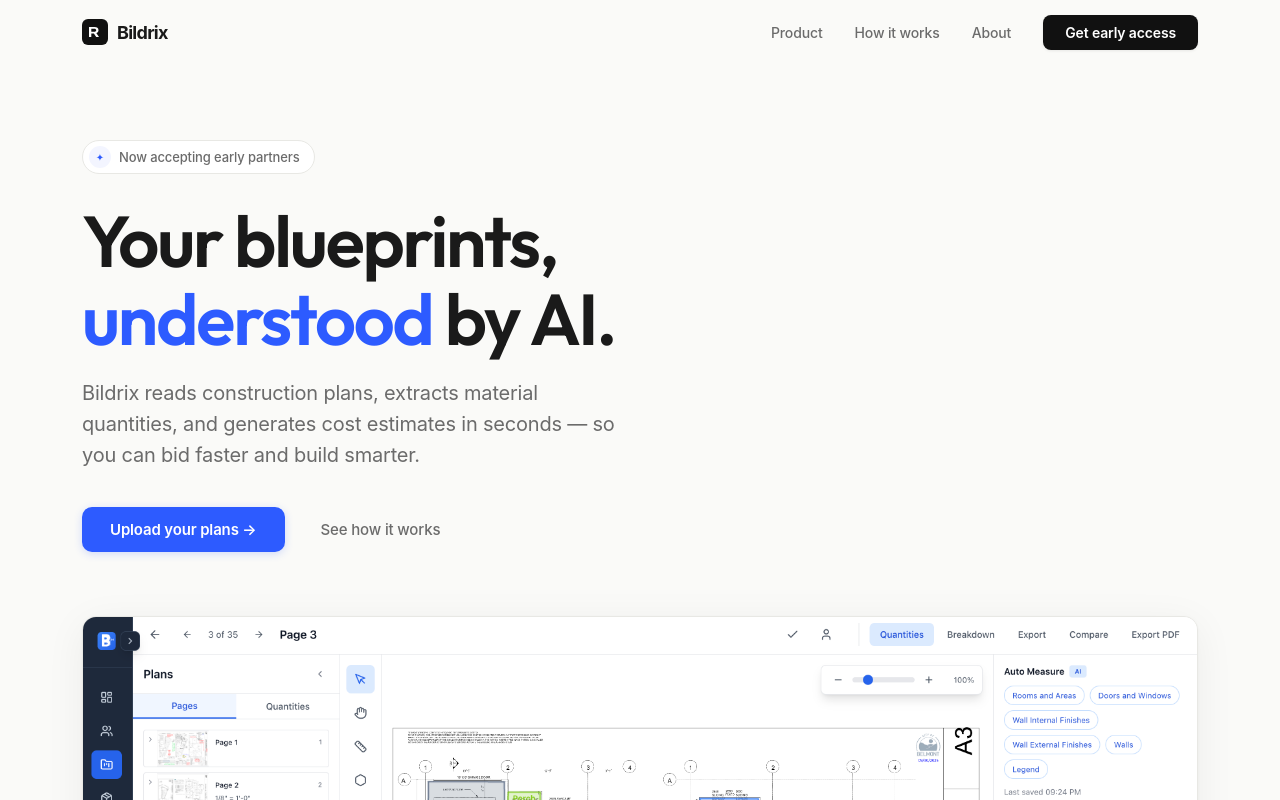
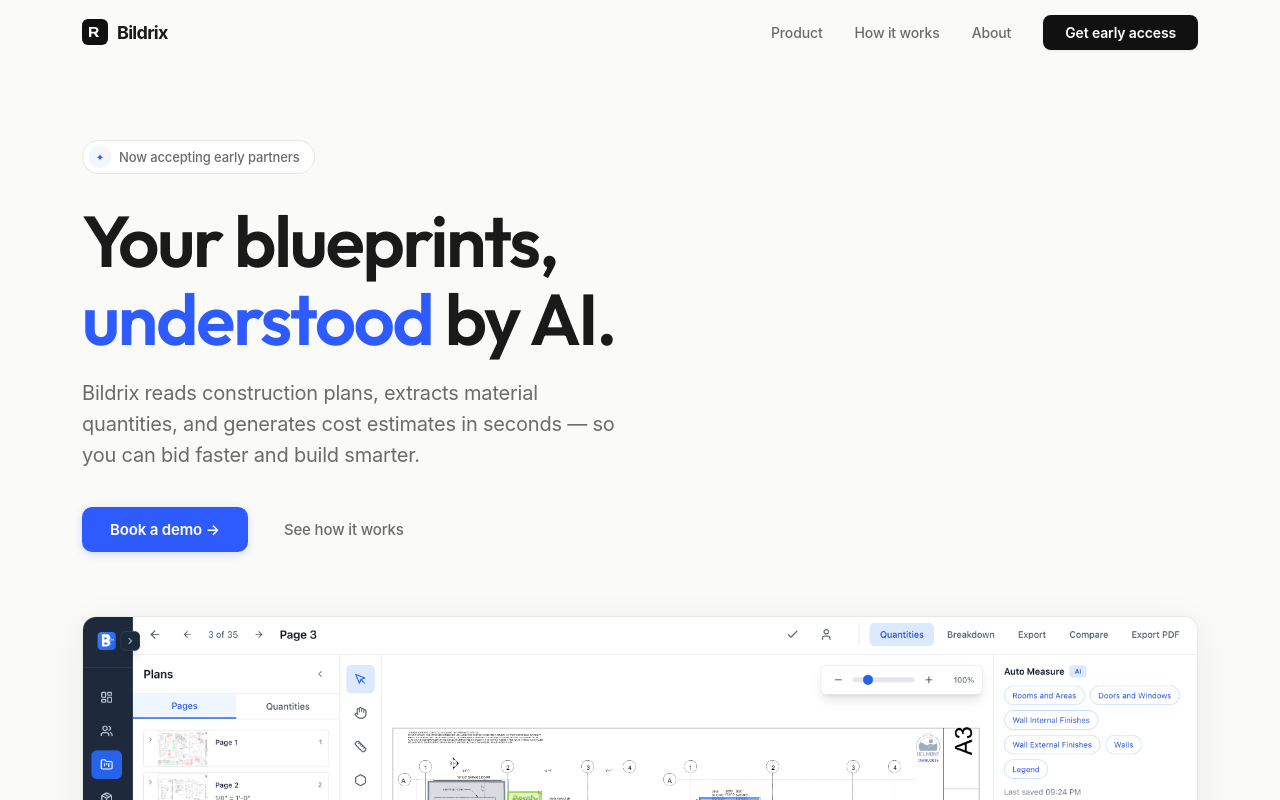
Before and after one commit to Umair/bildrix-landingpage, a React (Vite) app: page / in a window 1280 px wide. Shown: the top 800 px of the page. Built offline with nearby package versions, Linux system fonts and the light colour scheme; a web font is replaced by a local one.

Commit message:
minor changes

```diff
--- a/bildrix.jsx
+++ b/bildrix.jsx
@@ -110,7 +110,7 @@
               onMouseLeave={e => e.target.style.color = C.muted}
             >{t}</a>
           ))}
-          <a href="#cta" style={{
+          <a href="https://calendly.com/umairjz/30min" target="_blank" rel="noopener noreferrer" style={{
             textDecoration: "none", fontFamily: FONT,
             fontSize: 14, fontWeight: 600, letterSpacing: "-0.01em",
             color: "#fff", background: C.dark,
@@ -189,7 +189,7 @@
         transition: "all 0.7s cubic-bezier(.22,1,.36,1) 0.24s",
         display: "flex", gap: 12, marginTop: 36, flexWrap: "wrap", alignItems: "center",
       }}>
-        <a href="#cta" style={{
+        <a href="https://calendly.com/umairjz/30min" target="_blank" rel="noopener noreferrer" style={{
           textDecoration: "none", fontFamily: FONT,
           fontSize: 15, fontWeight: 600, letterSpacing: "-0.01em",
           color: "#fff", background: C.accent,
@@ -201,7 +201,7 @@
           onMouseEnter={e => { e.target.style.background = C.accentHover; e.target.style.boxShadow = "0 4px 16px rgba(45,91,255,0.3)"; e.target.style.transform = "translateY(-1px)"; }}
           onMouseLeave={e => { e.target.style.background = C.accent; e.target.style.boxShadow = "0 2px 8px rgba(45,91,255,0.2)"; e.target.style.transform = "translateY(0)"; }}
         >
-          Upload your plans →
+          Book a demo →
         </a>
         <a href="#how-it-works" style={{
           textDecoration: "none", fontFamily: FONT,
@@ -684,7 +684,7 @@
           Upload your first blueprint and see what Bildrix finds. No credit card, no onboarding call.
         </p>
         <div style={{ display: "flex", gap: 12, justifyContent: "center", flexWrap: "wrap" }}>
-          <a href="#" style={{
+          <a href="https://calendly.com/umairjz/30min" target="_blank" rel="noopener noreferrer" style={{
             textDecoration: "none", fontFamily: FONT,
             fontSize: 15, fontWeight: 600, letterSpacing: "-0.01em",
             color: C.dark, background: "#fff",
@@ -694,19 +694,6 @@
           }}
             onMouseEnter={e => { e.target.style.background = "#F0F0F0"; e.target.style.transform = "translateY(-1px)"; }}
             onMouseLeave={e => { e.target.style.background = "#fff"; e.target.style.transform = "translateY(0)"; }}
-          >
-            Upload your plans →
-          </a>
-          <a href="#" style={{
-            textDecoration: "none", fontFamily: FONT,
-            fontSize: 15, fontWeight: 500, letterSpacing: "-0.01em",
-            color: "rgba(255,255,255,0.7)",
-            padding: "13px 24px", borderRadius: 10,
-            border: "1px solid rgba(255,255,255,0.15)",
-            transition: "all 0.2s",
-          }}
-            onMouseEnter={e => { e.target.style.color = "#fff"; e.target.style.borderColor = "rgba(255,255,255,0.3)"; }}
-            onMouseLeave={e => { e.target.style.color = "rgba(255,255,255,0.7)"; e.target.style.borderColor = "rgba(255,255,255,0.15)"; }}
           >
             Book a demo
           </a>
```
